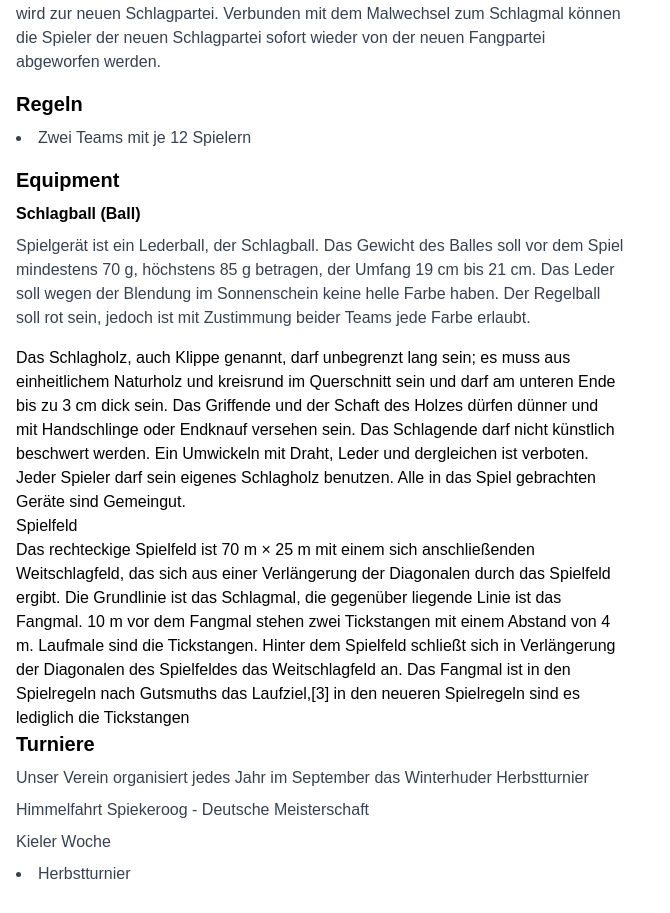
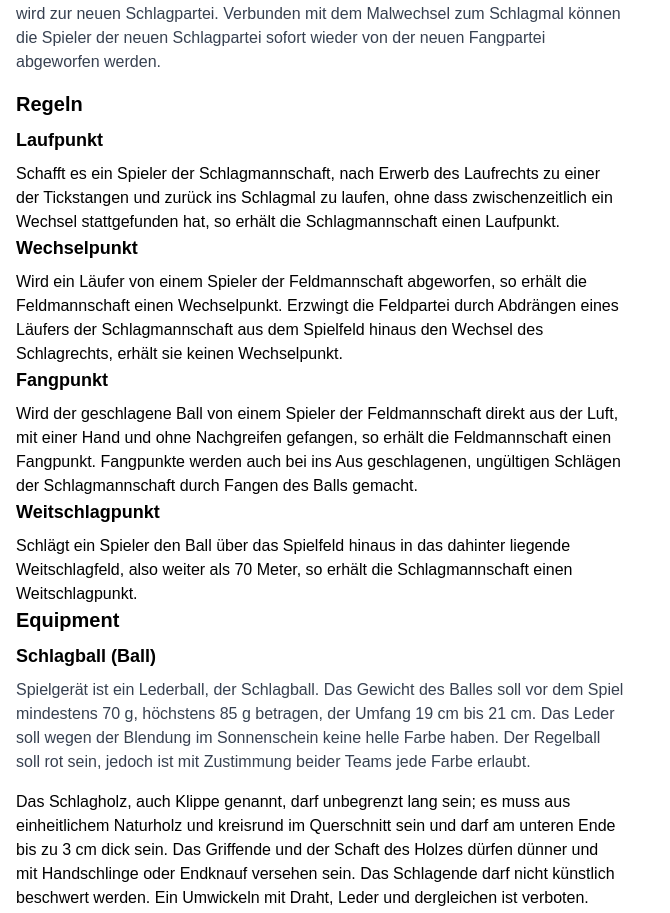
Before and after one commit to casimanodes/verein, a Next.js app: page / in a window 1280 px wide. Shown: the part 1826-2739 px from the top of the page, without its empty margins (0-670 px from the left). Built offline with nearby package versions, Linux system fonts and the light colour scheme.

Commit message:
mehr infos sport-section.tsx

```diff
--- a/components/sport-section.tsx
+++ b/components/sport-section.tsx
@@ -26,13 +26,23 @@ export function SportSection() {
             </p>
             <div className="hidden md:block">
               <h4 className="text-xl font-semibold mb-2">Regeln</h4>
-              <ul className="list-disc list-inside text-gray-700 mb-4">
-                <li>Zwei Teams mit je 12 Spielern</li>
+                <h6 className="text-lg font-semibold mb-2">Laufpunkt</h6>
+                  <p>Schafft es ein Spieler der Schlagmannschaft,
+                    nach Erwerb des Laufrechts zu einer der Tickstangen und zurück ins Schlagmal zu laufen,
+                    ohne dass zwischenzeitlich ein Wechsel stattgefunden hat, so erhält die Schlagmannschaft einen Laufpunkt.</p>
+                <h6 className="text-lg font-semibold mb-2">Wechselpunkt</h6>
+                  <p>Wird ein Läufer von einem Spieler der Feldmannschaft abgeworfen, so erhält die Feldmannschaft einen Wechselpunkt.
+                    Erzwingt die Feldpartei durch Abdrängen eines Läufers der Schlagmannschaft aus dem Spielfeld hinaus den Wechsel des Schlagrechts, erhält sie keinen Wechselpunkt.</p>
+                <h6 className="text-lg font-semibold mb-2">Fangpunkt</h6>
+                  <p>Wird der geschlagene Ball von einem Spieler der Feldmannschaft direkt aus der Luft, mit einer Hand und ohne
+                    Nachgreifen gefangen, so erhält die Feldmannschaft einen Fangpunkt. Fangpunkte werden auch bei ins Aus geschlagenen, ungültigen Schlägen der Schlagmannschaft durch Fangen des Balls gemacht.</p>
+                <h6 className="text-lg font-semibold mb-2">Weitschlagpunkt</h6>
+                      <p>Schlägt ein Spieler den Ball über das Spielfeld hinaus in das dahinter liegende Weitschlagfeld, also weiter als 70 Meter, so erhält die Schlagmannschaft einen Weitschlagpunkt.</p>
 
-              </ul>
+
               <h4 className="text-xl font-semibold mb-2">Equipment</h4>
 
-              <h5 className="text-l font-semibold mb-2">Schlagball (Ball)</h5>
+              <h5 className="text-lg font-semibold mb-2">Schlagball (Ball)</h5>
                 <p className="list-disc list-inside text-gray-700 mb-4">
                   Spielgerät ist ein Lederball, der Schlagball. Das Gewicht des Balles soll vor dem Spiel mindestens 70 g, höchstens 85 g betragen,
                   der Umfang 19 cm bis 21 cm. Das Leder soll wegen der Blendung im Sonnenschein keine helle Farbe haben. Der Regelball
```
